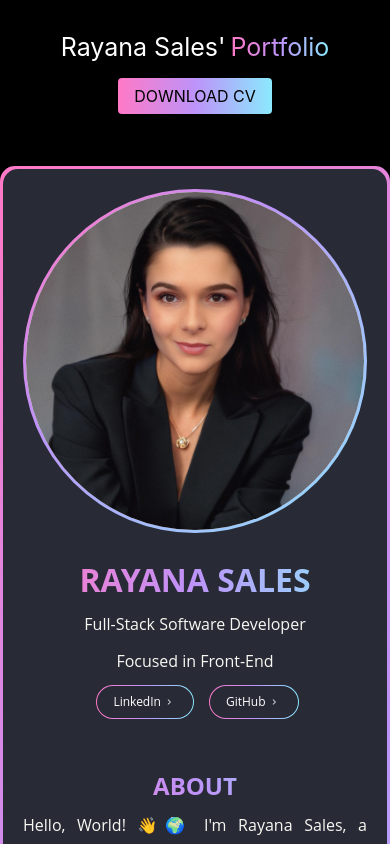
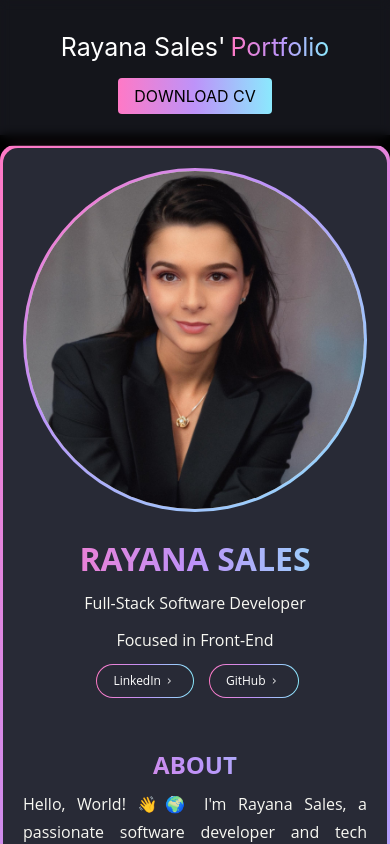
Before and after one commit to RayanaSales/RayanaSales.github.io, a React (Create React App) app: page / in a window 390 px wide. Shown: the top 844 px of the page. Built offline with nearby package versions, Linux system fonts and the light colour scheme.

Commit message:
Feat: fixed header mobile and desktop

```diff
--- a/src/assets/styles/About.css
+++ b/src/assets/styles/About.css
@@ -3,6 +3,7 @@
   color: #f8f8f2;
   font-family: "Open Sans", sans-serif;
   margin: 20px;
+  margin-top: 50px;
   max-width: 900px;
   margin-left: auto;
   margin-right: auto;
@@ -69,6 +70,11 @@
 
 /* Responsividade para dispositivos móveis menores */
 @media (max-width: 767px) {
+  .about-container {
+    margin: unset;
+    margin-top: 10px;
+  }
+
   .about-content {
     flex-direction: column;
   }
--- a/src/assets/styles/Header.css
+++ b/src/assets/styles/Header.css
@@ -1,8 +1,18 @@
 /* Header.css */
 .header {
-  background-color: #000;
   color: #fff;
   padding: 1rem 2rem;
+  background-color: rgba(0, 0, 0, 0.5); /* Fundo transparente */
+  backdrop-filter: blur(5px); /* Efeito embaçado */
+  position: fixed; /* Mantém fixo na parte superior */
+  width: 100%; /* Largura total */
+  top: 0; /* Alinha ao topo */
+  z-index: 10; /* Garante que fique acima de outros elementos */
+}
+
+body {
+  padding-top: 67px; /* Ajuste conforme a altura do seu header */
+  background-color: #282a36;
 }
 
 .header-container {
@@ -54,6 +64,11 @@
 
 /* Responsividade para dispositivos móveis menores */
 @media (max-width: 767px) {
+  body {
+    padding-top: 135px; /* Ajuste conforme a altura do seu header */
+    background-color: #282a36;
+  }
+
   .header-container {
     flex-direction: column;
     padding: 1rem;
```
